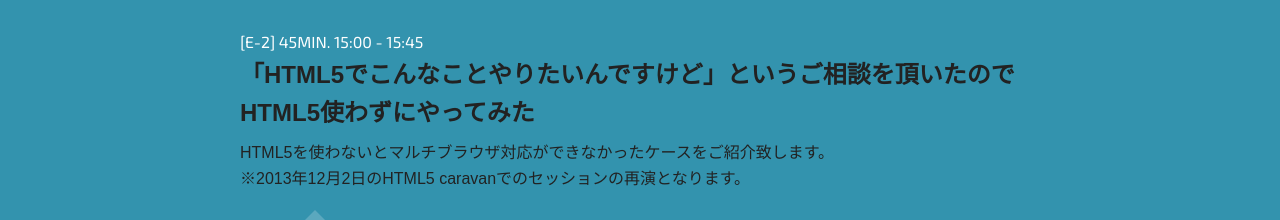
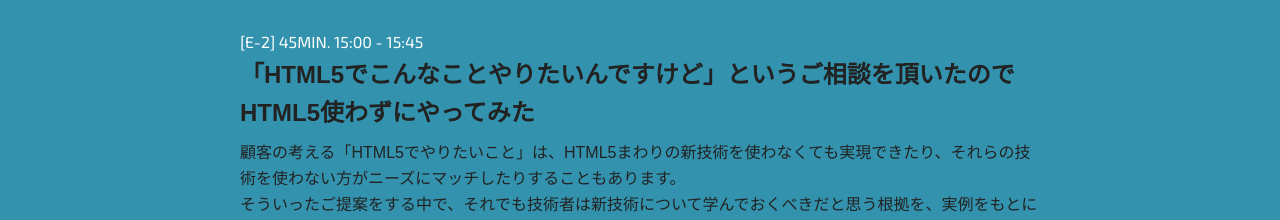
Before and after one commit to hiloki/fukuokafrontendfrogs.github.io, a plain HTML site: page frontrend/index.html in a window 1280 px wide. Shown: the part 2910-3130 px from the top of the page. Drawn offline with Linux system fonts and the light colour scheme.

Commit message:
下川さんセッションの内容を更新

```diff
--- a/frontrend/index.html
+++ b/frontrend/index.html
@@ -273,8 +273,8 @@
 			<p class="session__info"><span class="session__room"></span><span class="session__time type">[E-2] 45min. 15:00 - 15:45</span></p>
 			<h3 class="session__title">「HTML5でこんなことやりたいんですけど」というご相談を頂いたのでHTML5使わずにやってみた</h3>
 			<div class="session__description">
-				<p>HTML5を使わないとマルチブラウザ対応ができなかったケースをご紹介致します。<br/>
-				※2013年12月2日のHTML5 caravanでのセッションの再演となります。</p>
+				<p>顧客の考える「HTML5でやりたいこと」は、HTML5まわりの新技術を使わなくても実現できたり、それらの技術を使わない方がニーズにマッチしたりすることもあります。 <br/>
+そういったご提案をする中で、それでも技術者は新技術について学んでおくべきだと思う根拠を、実例をもとにご紹介します。</p>
 			</div>
 			<div class="speaker">
 				<div class="media">
```
